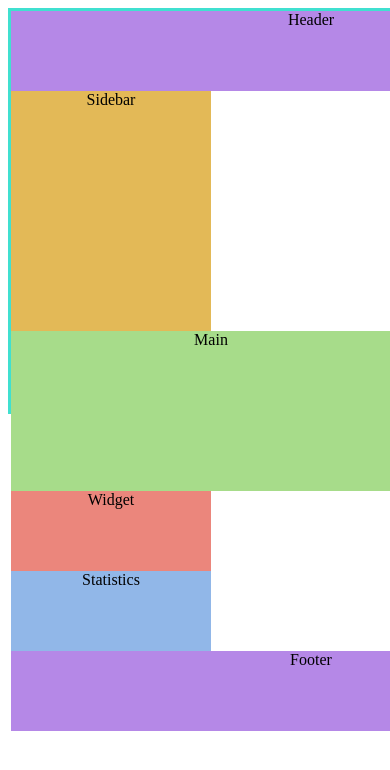
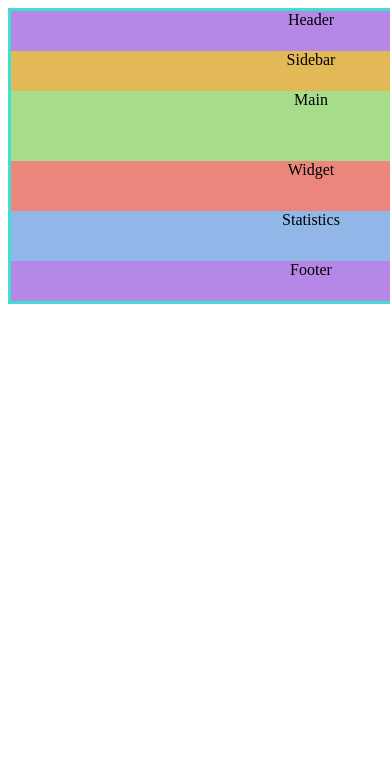
Before and after one commit to SSSViktor/mediaquerydoga_SV, a plain HTML site: page index.html in a window 390 px wide. Shown: the top 770 px of the page. Drawn offline with Linux system fonts and the light colour scheme.

Commit message:
Elvileg ötös

```diff
--- a/style.css
+++ b/style.css
@@ -37,6 +37,9 @@ header,footer{
     height: 80px;
 }
 @media only screen and (max-width: 600px){
+    header{
+        height: 40px;
+    }
     #lilcont{
         display: block;
     }
@@ -45,5 +48,25 @@ header,footer{
     }
     #container{
         width: 600px;
+        height: auto;
+    }
+    #sidebar{
+        width: auto;
+        height: 40px;
+    }
+    #main{
+        width: auto;
+        height: 70px;
+    }
+    #widget{
+        width: auto;
+        height: 50px;
+    }
+    #statistics{
+        width: auto;
+        height: 50px;
+    }
+    footer{
+        height: 40px;
     }
 }
```
